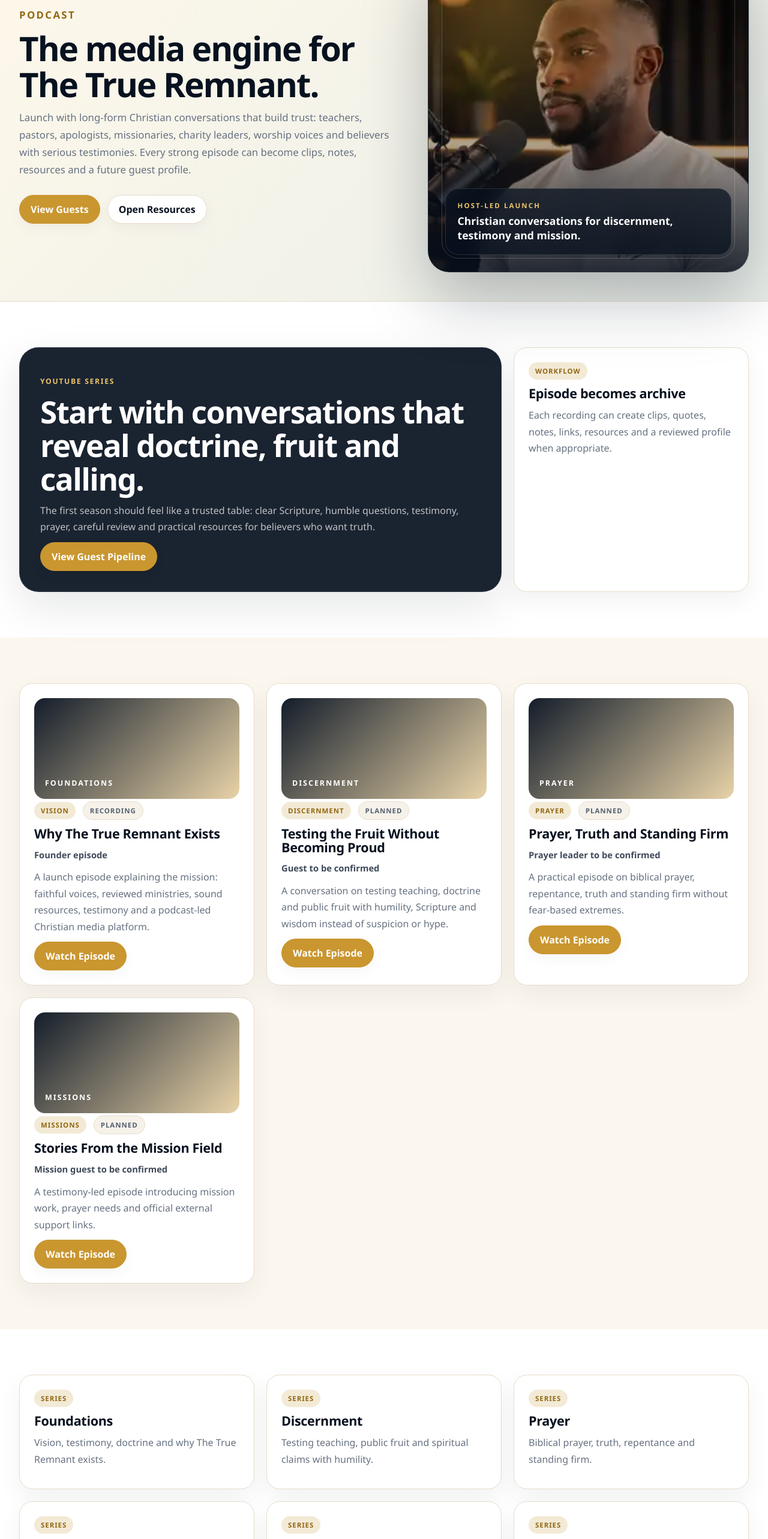
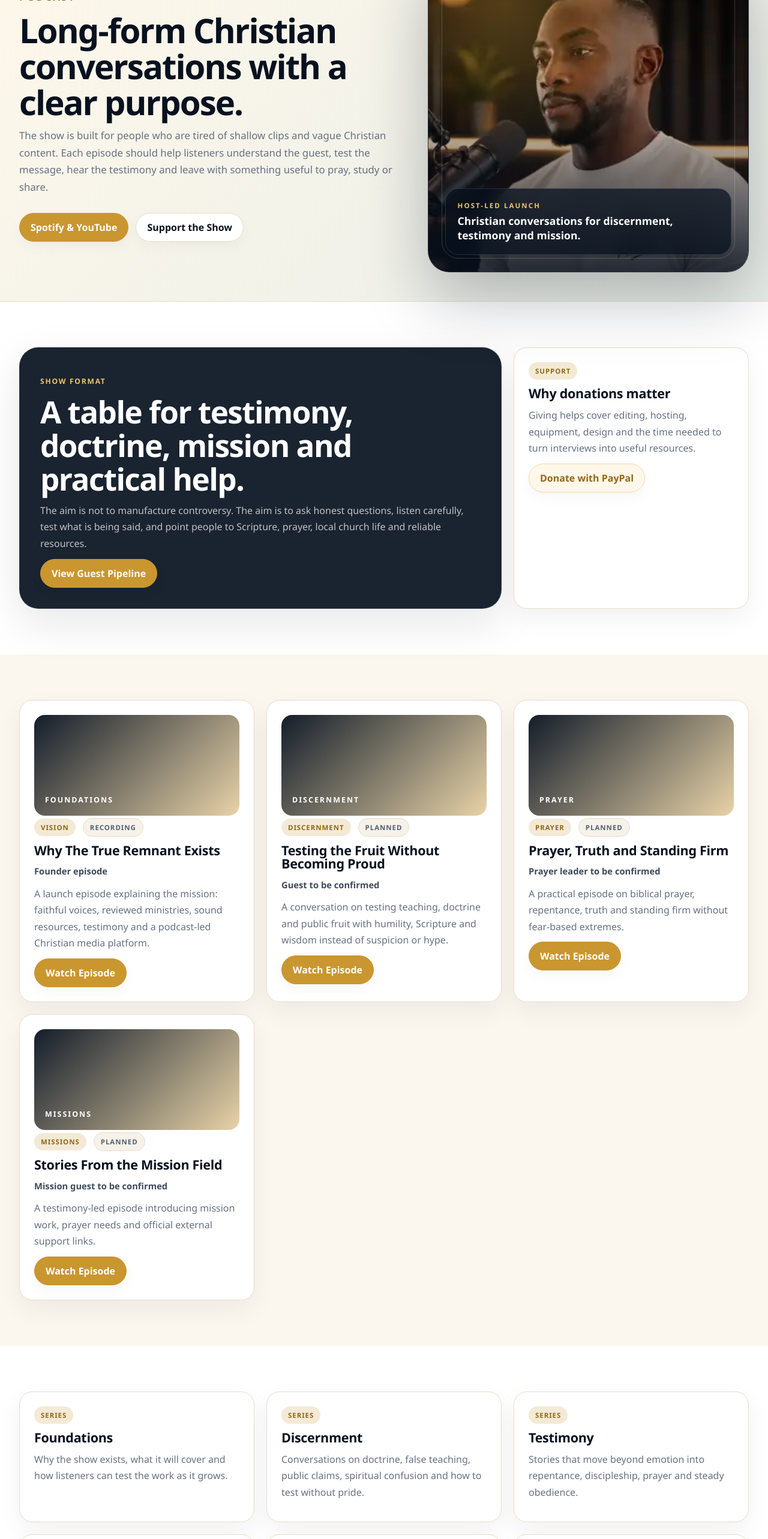
Before and after one commit to dakande85-bit/the-true-remnant-network, a Next.js app: page /podcast in a window 1280 px wide. Shown: the part 234-2800 px from the top of the page at 60% size. Built offline with nearby package versions, Linux system fonts and the light colour scheme.

Commit message:
Rewrite podcast page copy and add donate CTA

```diff
--- a/src/app/podcast/page.tsx
+++ b/src/app/podcast/page.tsx
@@ -2,12 +2,12 @@ import { FounderPortrait } from "@/components/FounderPortrait";
 import { podcastEpisodes } from "@/data/podcasts";
 
 const series = [
-  ["Foundations", "Vision, testimony, doctrine and why The True Remnant exists."],
-  ["Discernment", "Testing teaching, public fruit and spiritual claims with humility."],
-  ["Prayer", "Biblical prayer, truth, repentance and standing firm."],
-  ["Missions", "Stories from the field with official external support links."],
-  ["Church Life", "Pastors, local churches, discipleship and Christian community."],
-  ["Resources", "Books, music, audio teaching, devotionals and practical tools."],
+  ["Foundations", "Why the show exists, what it will cover and how listeners can test the work as it grows."],
+  ["Discernment", "Conversations on doctrine, false teaching, public claims, spiritual confusion and how to test without pride."],
+  ["Testimony", "Stories that move beyond emotion into repentance, discipleship, prayer and steady obedience."],
+  ["Missions", "Interviews with people serving churches, charities and mission work, with official links for prayer and support."],
+  ["Resources", "Books, Bible tools, audio teaching and worship resources that help listeners keep growing after an episode."],
+  ["Church Life", "Pastors, local fellowship, discipleship, family, prayer and the ordinary faithfulness that keeps people grounded."],
 ];
 
 export default function PodcastPage() {
@@ -17,15 +17,14 @@ export default function PodcastPage() {
         <div className="container hero-grid">
           <div>
             <p className="kicker">Podcast</p>
-            <h1>The media engine for The True Remnant.</h1>
+            <h1>Long-form Christian conversations with a clear purpose.</h1>
             <p>
-              Launch with long-form Christian conversations that build trust: teachers, pastors, apologists,
-              missionaries, charity leaders, worship voices and believers with serious testimonies. Every strong
-              episode can become clips, notes, resources and a future guest profile.
+              The show is built for people who are tired of shallow clips and vague Christian content. Each episode should
+              help listeners understand the guest, test the message, hear the testimony and leave with something useful to pray, study or share.
             </p>
             <div className="hero-actions">
-              <a className="btn btn-primary" href="/guests">View Guests</a>
-              <a className="btn" href="/resources">Open Resources</a>
+              <a className="btn btn-primary" href="/social-media">Spotify & YouTube</a>
+              <a className="btn" href="/donate">Support the Show</a>
             </div>
           </div>
           <div className="hero-visual hero-visual-portrait page-portrait">
@@ -37,18 +36,19 @@ export default function PodcastPage() {
       <section className="section section-muted">
         <div className="container grid grid-3">
           <article className="hero-card span-2">
-            <p className="kicker">YouTube Series</p>
-            <h2>Start with conversations that reveal doctrine, fruit and calling.</h2>
+            <p className="kicker">Show format</p>
+            <h2>A table for testimony, doctrine, mission and practical help.</h2>
             <p>
-              The first season should feel like a trusted table: clear Scripture, humble questions, testimony, prayer,
-              careful review and practical resources for believers who want truth.
+              The aim is not to manufacture controversy. The aim is to ask honest questions, listen carefully, test what is being said,
+              and point people to Scripture, prayer, local church life and reliable resources.
             </p>
             <a className="btn btn-primary" href="/guests">View Guest Pipeline</a>
           </article>
           <article className="card">
-            <span className="badge">Workflow</span>
-            <h3>Episode becomes archive</h3>
-            <p>Each recording can create clips, quotes, notes, links, resources and a reviewed profile when appropriate.</p>
+            <span className="badge">Support</span>
+            <h3>Why donations matter</h3>
+            <p>Giving helps cover editing, hosting, equipment, design and the time needed to turn interviews into useful resources.</p>
+            <a className="btn btn-soft" href="/donate">Donate with PayPal</a>
           </article>
         </div>
       </section>
```
